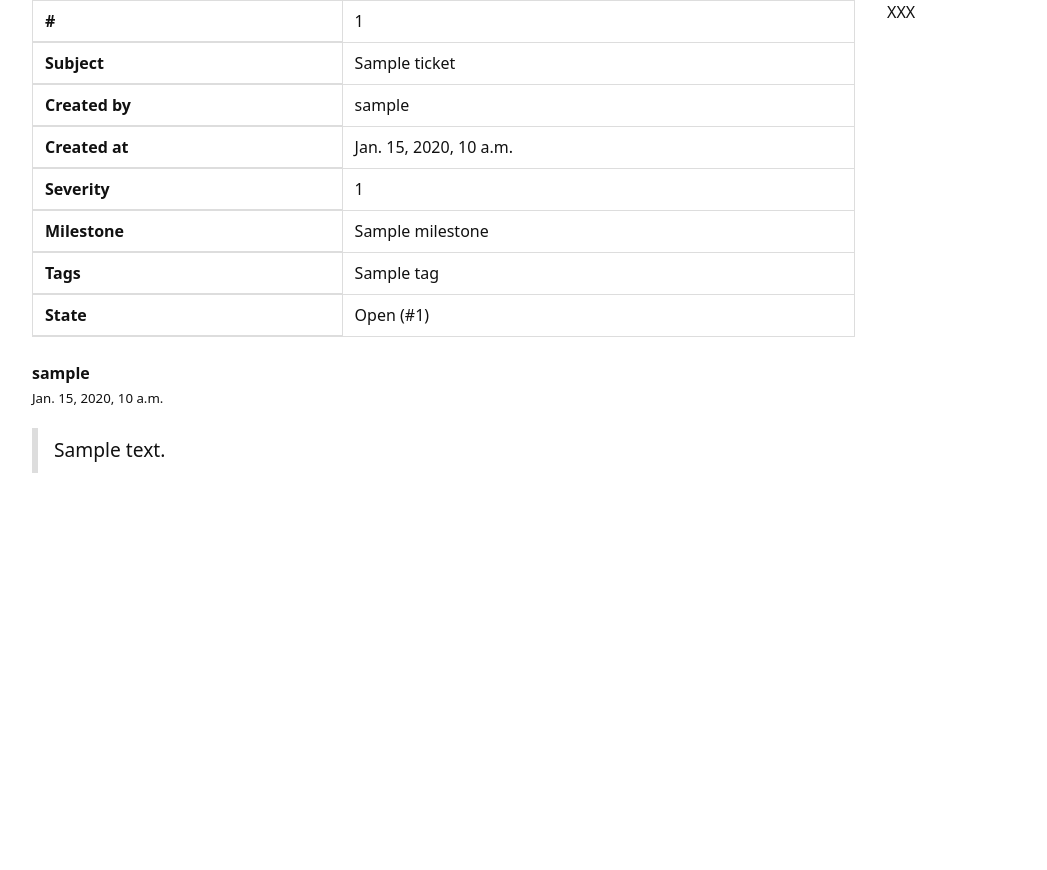
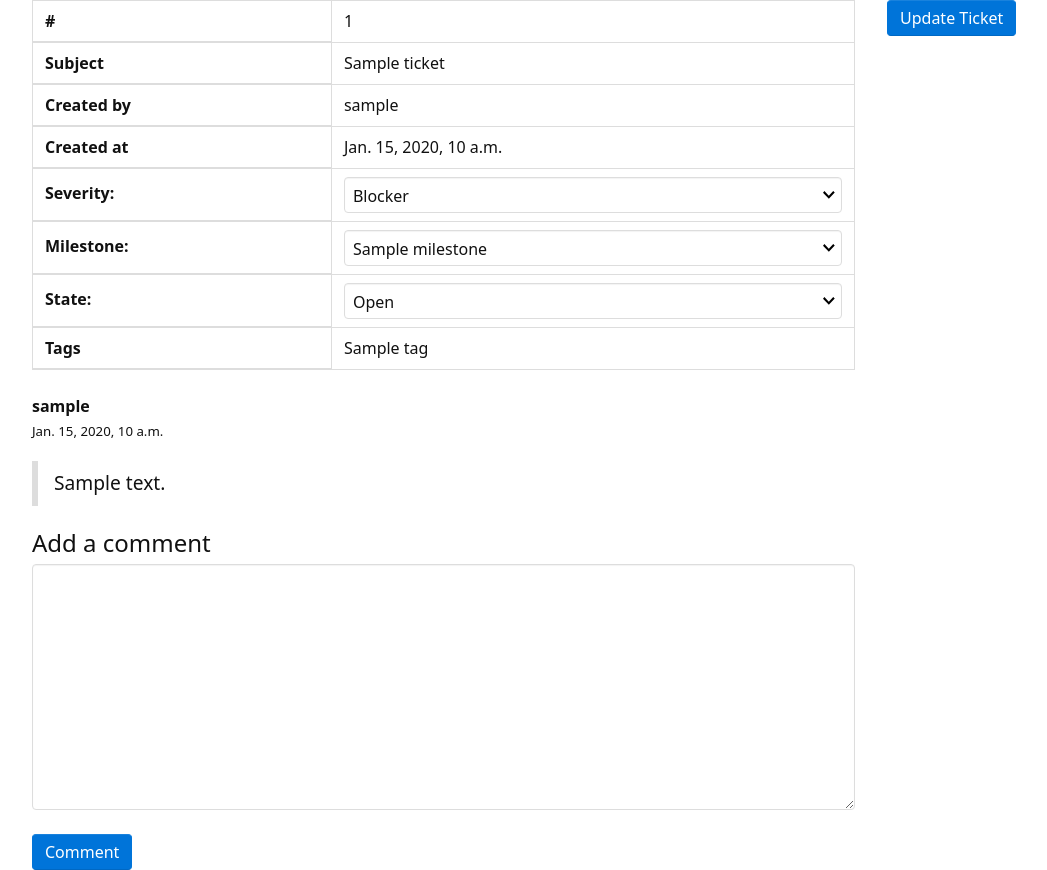
Before and after one commit to ihabhussein/django-tickettracker, a Django app: page /tickets/1 in a window 1280 px wide. Shown: the part 24-894 px from the top of the page, without its empty margins (54-1101 px from the left). Before the commit the page ends 497 px from the top, so only its background shows below. Run offline with Django 3.2, Linux system fonts and the light colour scheme; tables that the repository leaves empty hold one stand-in row (values such as "Sample post").

Commit message:
Ticket updating and commenting

```diff
--- a/tickettracker/forms.py
+++ b/tickettracker/forms.py
@@ -1,9 +1,25 @@
 from django import forms
 
-from .models import Ticket
+from .models import Ticket, TicketLogEntry
 
 
 class CreateTicketForm(forms.ModelForm):
     class Meta:
         model = Ticket
         fields = ['subject', 'tags',]
+
+
+class TicketUpdateForm(forms.ModelForm):
+    class Meta:
+        model = Ticket
+        fields = ['severity', 'milestone', 'state',]
+
+
+class LogEntryForm(forms.Form):
+    body = forms.CharField(widget=forms.Textarea, required=False, label='')
+
+    def clean_body(self):
+        value = self.cleaned_data.get('body', '').strip()
+        if value == '':
+            raise forms.ValidationError("Empty comment.")
+        return value
--- a/tickettracker/models.py
+++ b/tickettracker/models.py
@@ -88,6 +88,12 @@ class Ticket(models.Model):
     def merged_tickets(self):
         return self.related.filter(state='Merged')
 
+    def update(self, **kwargs):
+        self.severity = kwargs.get('severity', self.severity)
+        self.milestone = kwargs.get('milestone', self.milestone)
+        self.state = kwargs.get('state', self.state)
+        self.save()
+
     class Meta:
         verbose_name = _('Ticket')
         verbose_name_plural = _('Tickets')
--- a/tickettracker/templates/tickettracker/ticket_detail.html
+++ b/tickettracker/templates/tickettracker/ticket_detail.html
@@ -20,6 +20,8 @@
 {% endblock %}
 
 {% block content %}
+<form method="POST">
+{% csrf_token %}
 <div class="row">
     <div class="col-9">
         <table class="table-bordered">
@@ -36,18 +38,11 @@
                 </tr><tr>
                     <th scope="row">{% trans 'Created at' %}</th>
                     <td>{{ object.created_at }}</td>
-                </tr><tr>
-                    <th scope="row">{% trans 'Severity' %}</th>
-                    <td>{{ object.severity|default:"&mdash;" }}</td>
-                </tr><tr>
-                    <th scope="row">{% trans 'Milestone' %}</th>
-                    <td>{{ object.milestone|default:"&mdash;" }}</td>
-                </tr><tr>
+                </tr>
+                    {{ form.as_table }}
+                <tr>
                     <th scope="row">{% trans 'Tags' %}</th>
                     <td>{% for tag in object.tags.all %}{{ tag }}{% endfor %}</td>
-                </tr><tr>
-                    <th scope="row">{% trans 'State' %}</th>
-                    <td>{{ object.state }}{% if object.other_ticket %} (#{{ object.other_ticket.id }}){% endif %}</td>
                 </tr>
         </table>
 
@@ -58,9 +53,14 @@
                 <blockquote>{{ entry.body }}</blockquote>
             </div>
         {% endfor %}
+
+        <h4>{% trans 'Add a comment' %}</h4>
+        {{ logentry_form.as_p }}
+        <input type="submit" class="button" value="{% trans 'Comment' %}">
     </div>
     <div class="col-3">
-        XXX
+        <input type="submit" class="button" value="{% trans 'Update Ticket' %}">
     </div>
 </div>
+</form>
 {% endblock %}
--- a/tickettracker/views.py
+++ b/tickettracker/views.py
@@ -5,7 +5,7 @@ from django.views.generic.detail import DetailView
 from django.views.generic import CreateView, UpdateView, TemplateView
 
 from .models import Ticket, STATES
-from .forms import CreateTicketForm
+from .forms import CreateTicketForm, TicketUpdateForm, LogEntryForm
 
 
 class IndexView(ListView):
@@ -16,6 +16,26 @@ class IndexView(ListView):
 
 class TicketView(DetailView):
     model = Ticket
+
+    def get_context_data(self, **kwargs):
+        context = super().get_context_data(**kwargs)
+        context['form'] = TicketUpdateForm(instance=self.object)
+        context['logentry_form'] = LogEntryForm()
+        return context
+
+    def post(self, request, **kwargs):
+        object = Ticket.objects.get(pk=kwargs['pk'])
+
+        form = TicketUpdateForm(request.POST)
+        if form.is_valid():
+            object.update(**form.cleaned_data)
+
+        logentry_form = LogEntryForm(request.POST)
+        if logentry_form.is_valid():
+            print(logentry_form.cleaned_data)
+            object.entries.create(created_by=request.user, **logentry_form.cleaned_data)
+
+        return super().get(request)
 
 
 class TicketCreateView(CreateView):
```
